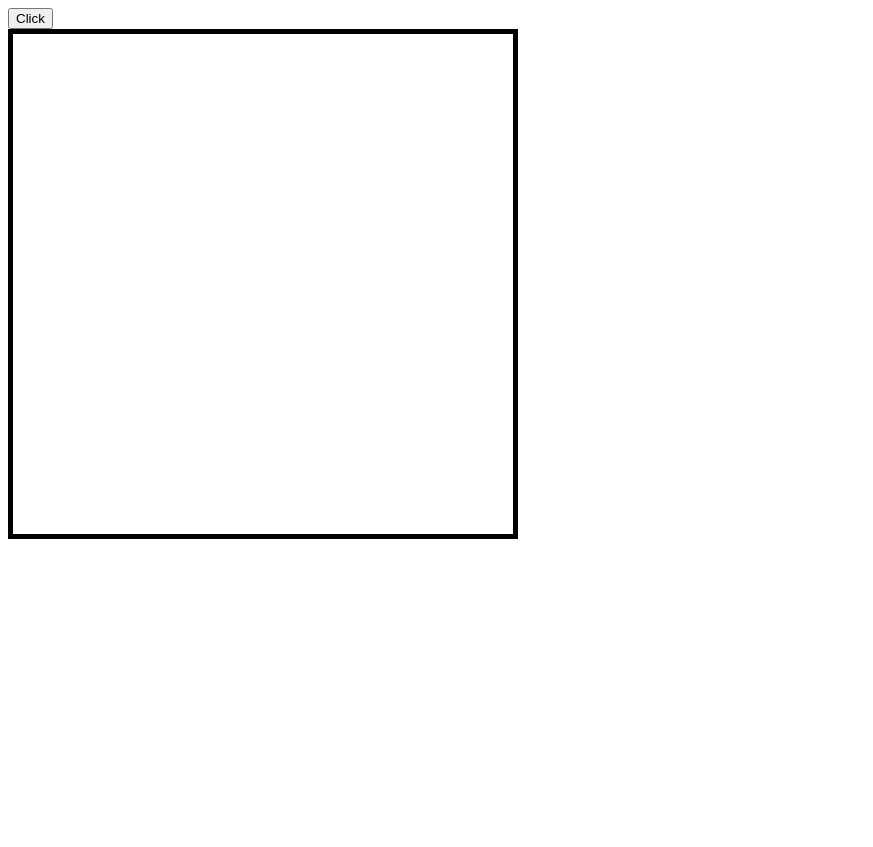
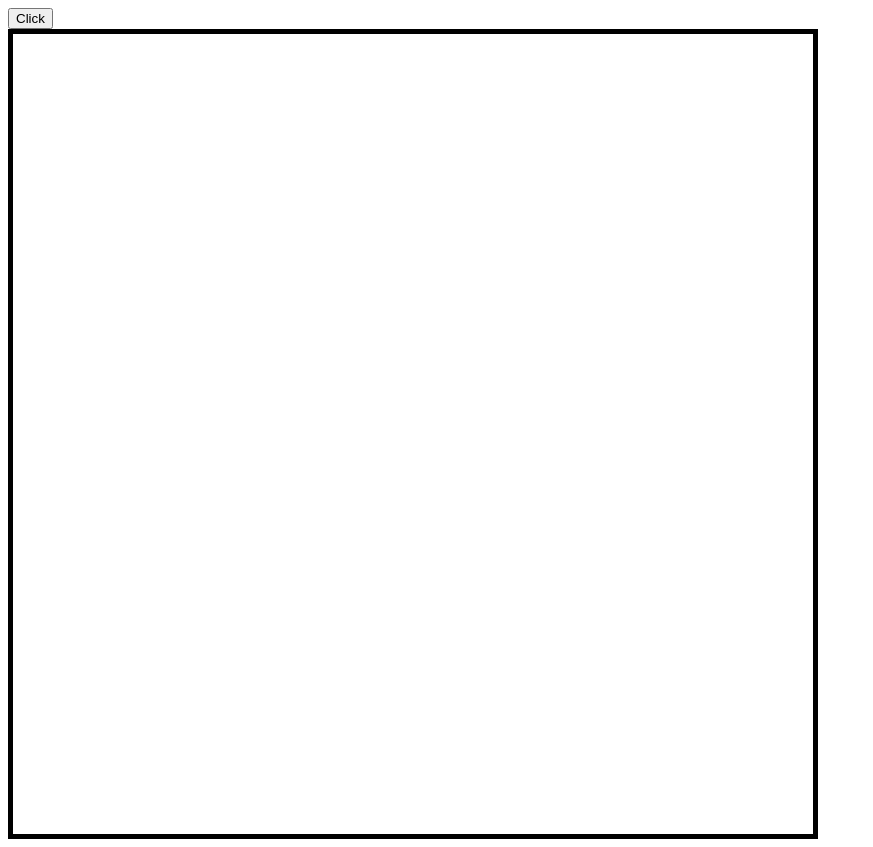
Before and after one commit to simoncthompson/etch-a-sketch, a plain HTML site: page index.html in a window 1280 px wide. Shown: the whole page, without its empty margins (0-873 px from the left). Before the commit the page ends 800 px from the top, so only its background shows below. Drawn offline with nearby package versions, Linux system fonts and the light colour scheme.

Commit message:
Made grid larger, cells smaller

```diff
--- a/index.html
+++ b/index.html
@@ -13,14 +13,17 @@
   <div id="container"></div>
 
 <script type="text/javascript" src = "script.js"></script>
+<script src="https://ajax.googleapis.com/ajax/libs/jquery/3.5.1/jquery.min.js"></script>
 <script>
-  let gridSize = 10000; //set the grid size
+  let gridSize = 25600; //set the grid size
   let cell;
   function makeRows() {
+    let count = 0;
     for (i = 0; i < gridSize; i++) {
       cell = document.createElement("div");
       cell.classList.add("cell");
       container.appendChild(cell);
+      count++;
     }
   }
 
--- a/style.css
+++ b/style.css
@@ -1,6 +1,6 @@
 #container {
-  width: 500px;
-  height: 500px;
+  width: 800px;
+  height: 800px;
   border: 5px solid black;
   display: flex;
   flex-wrap: wrap;
@@ -17,3 +17,7 @@
 .cell:hover {
   background: black;
 }
+
+.drawn {
+  background: black;
+}
```
